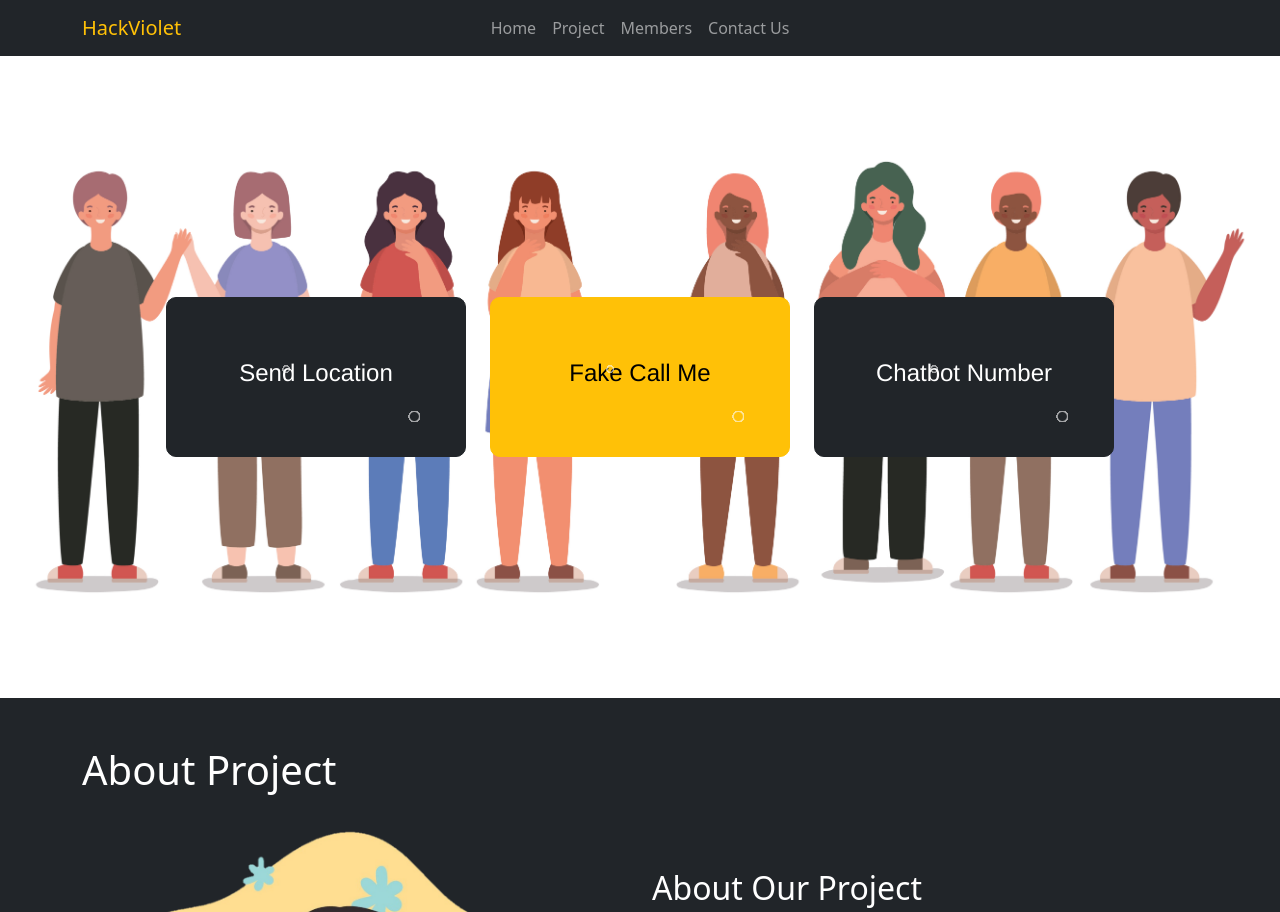
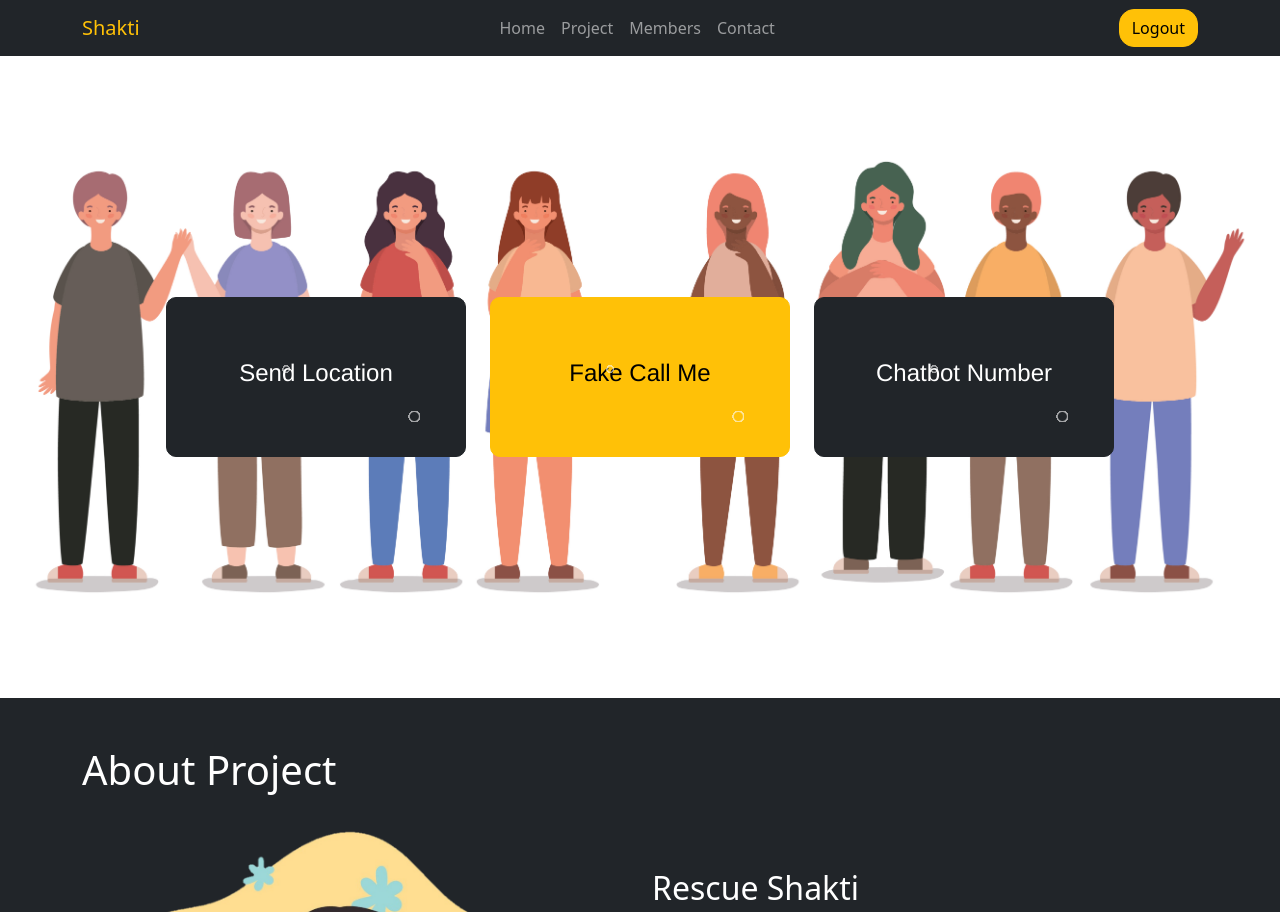
Before and after one commit to keivalya/rescueShakti, a plain HTML site: page hackviolet.html in a window 1280 px wide. Shown: the top 912 px of the page. Drawn offline with nearby package versions, Linux system fonts and the light colour scheme.

Commit message:
updated Website

```diff
--- a/hackviolet.html
+++ b/hackviolet.html
@@ -13,7 +13,8 @@
 
     <link rel="stylesheet" href="style.css">
 
-    <title>HackViolet</title>
+
+    <title>Rescue Shakti</title>
 
 </head>
 
@@ -22,14 +23,14 @@
     <!-- Navbar -->
     <nav class="navbar navbar-expand-lg bg-dark navbar-dark">
         <div class="container">
-            <a href="#" class="navbar-brand text-warning">HackViolet</a>
+            <a href="#" class="navbar-brand text-warning">Shakti</a>
 
             <button class="navbar-toggler" type="button" data-bs-toggle="collapse" data-bs-target="#nav-manu">
                 <span class="navbar-toggler-icon"></span>
             </button>
 
-            <div class="collapse navbar-collapse" id="nav-manu">
-                <ul class="navbar-nav mx-auto" style="width: 430px;">
+            <div class="collapse navbar-collapse g-4" id="nav-manu">
+                <ul class="navbar-nav mx-auto">
                     <li class="nav-item">
                         <a href="#home" class="nav-link">Home</a>
                     </li>
@@ -40,8 +41,12 @@
                         <a href="#team" class="nav-link">Members</a>
                     </li>
                     <li class="nav-item">
-                        <a href="#contact" class="nav-link">Contact Us</a>
+                        <a href="#contact" class="nav-link">Contact</a>
                     </li>
+                </ul>
+
+                <ul class="navbar-nav">
+                    <li><a href="login.html" class="btn btn-warning" style="border-radius: 15px;">Logout</a></li>
                 </ul>
             </div>
         </div>
@@ -90,7 +95,7 @@
                 </div>
 
                 <div class="col-md text-white p-5">
-                    <h2>About Our Project</h2>
+                    <h2>Rescue Shakti</h2>
                     <p class="lead">
                         Lorem, ipsum dolor sit amet consectetur adipisicing elit. Voluptate ullam consequuntur
                         repudiandae quos. Illo, nemo.
```
Also changed, not shown: style.css (line endings or trailing spaces).
